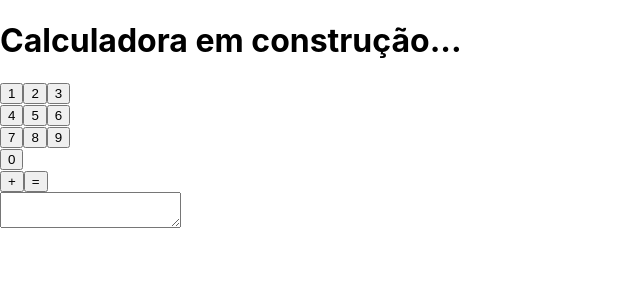
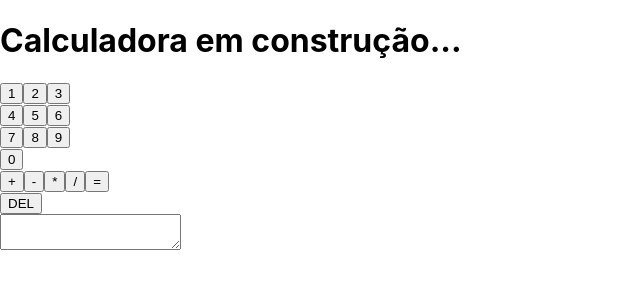
Before and after one commit to FlavioAlm/Calculadora, a React (Create React App) app: page / in a window 1280 px wide. Shown: the top 300 px of the page, without its empty margins (0-640 px from the left). Built offline with nearby package versions, Linux system fonts and the light colour scheme.

Commit message:
multioperator version working

```diff
--- a/src/App.js
+++ b/src/App.js
@@ -3,7 +3,8 @@ import Display from './Display';
 import ButtonEqual from './ButtonEqual';
 import ButtonOperator from './ButtonOperator';
 import ButtonNumber from './ButtonNumber';
-import ButtonSpan from './ButtonSpan';
+import ButtonNumberSpan from './ButtonNumberSpan';
+import Del from './Del.js'
 
 
 class Calculator extends Component {
@@ -21,6 +22,7 @@ class Calculator extends Component {
     this.handleSequenceChange = this.handleSequenceChange.bind(this);
     this.handleOperatorChange = this.handleOperatorChange.bind(this);
     this.handleResultChange = this.handleResultChange.bind(this);
+    this.handleReset = this.handleReset.bind(this);
   }
 
   handleNumberChange(props){
@@ -44,11 +46,33 @@ class Calculator extends Component {
         result += parseInt(numbers[i])
       }
     }
+    if(operator=='-'){
+      for(let i = 0; i < numbers.length; i++){
+        result -= parseInt(numbers[i])
+      }
+    }
+    if(operator=='*'){
+      for(let i = 0; i < numbers.length; i++){
+        result *= parseInt(numbers[i])
+      }
+    }
+    if(operator=='/'){
+      for(let i = 0; i < numbers.length; i++){
+        result /= parseInt(numbers[i])
+      }
+    }
 
     this.setState({result: result})
     this.setState({sequenceInput: result})
     this.setState({numbers: []})
 
+  }
+
+  handleReset(){
+    this.setState({sequenceInput: ''});
+    this.setState({numbers: []});
+    this.setState({operator: ''});
+    this.setState({result: 0});
   }
 
   render(){
@@ -64,16 +88,31 @@ class Calculator extends Component {
     return (
       <div>
         <h1> Calculadora em construção...</h1>
-          <ButtonSpan
+          <ButtonNumberSpan
             onNumberChange={this.handleNumberChange}
             onSequenceChange={this.handleSequenceChange} />
           <ButtonOperator
             name="+"
             onOperatorChange={this.handleOperatorChange}
             onSequenceChange={this.handleSequenceChange} />
+          <ButtonOperator
+            name="-"
+            onOperatorChange={this.handleOperatorChange}
+            onSequenceChange={this.handleSequenceChange} />
+          <ButtonOperator
+            name="*"
+            onOperatorChange={this.handleOperatorChange}
+            onSequenceChange={this.handleSequenceChange} />
+          <ButtonOperator
+            name="/"
+            onOperatorChange={this.handleOperatorChange}
+            onSequenceChange={this.handleSequenceChange} />
           <ButtonEqual
             name="="
             onResultChange={this.handleResultChange}/><br/>
+          <Del
+            name="DEL"
+            reset={this.handleReset} /> <br/>
           <Display sequence={this.state.sequenceInput}/>
       </div>
     );
--- a/src/ButtonSpan.js
+++ b/src/ButtonNumberSpan.js
@@ -1,7 +1,7 @@
 import React, { Component } from 'react';
 import ButtonNumber from './ButtonNumber';
 
-class ButtonSpan extends Component{
+class ButtonNumberSpan extends Component{
 
 
   render(){
@@ -52,4 +52,4 @@ class ButtonSpan extends Component{
   }
 }
 
-export default ButtonSpan;
+export default ButtonNumberSpan;
--- /dev/null
+++ b/src/Del.js
@@ -0,0 +1,27 @@
+import React, { Component } from 'react';
+
+class Del extends Component{
+
+  constructor(props) {
+    super(props);
+    this.handleClick = this.handleClick.bind(this);
+  }
+
+  handleClick(e){
+
+    alert("Clicou em: " + e.target.innerText);
+    var input = e.target.innerText;
+
+    console.log(input);
+
+    this.props.reset();
+  };
+
+  render(){
+    return (
+      <button onClick={this.handleClick}>{this.props.name}</button>
+    );
+  }
+}
+
+export default Del;
```
Also changed, not shown: 1 other file (tests, documents, lock files or other folders).
